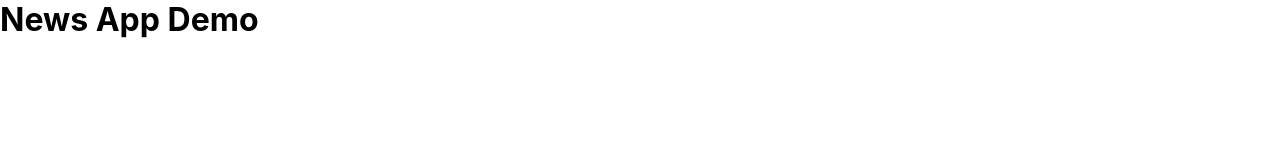
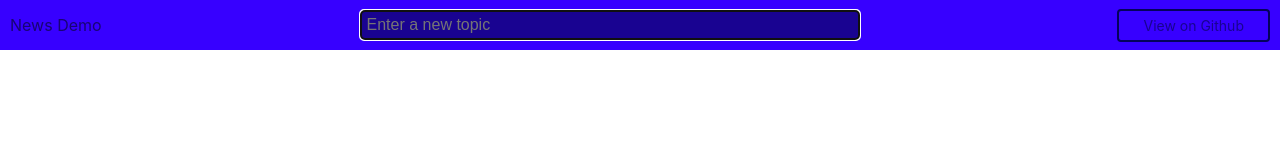
Before and after one commit to BublIk2005/newsApp, a plain HTML site: page index.html in a window 1280 px wide. Drawn offline with Linux system fonts and the light colour scheme.

Commit message:
some changes

```diff
--- a/assets/style.css
+++ b/assets/style.css
@@ -9,8 +9,8 @@ html {
 }
 
 :root {
-  --light-green: #00ff00;
-  --dark-green: #003b00;
+  --light-blue: #3700ff;
+  --dark-blue: #190391;
   --dark-grey: #777;
   --light-grey: #dadce0;
 }
@@ -29,8 +29,8 @@ a:hover {
 }
 
 a.button {
-  border: 2px solid #004400;
-  color: var(--dark-green);
+  border: 2px solid #04025c;
+  color: var(--dark-blue);
   border-radius: 4px;
   padding: 6px 24px;
   font-size: 14px;
@@ -39,8 +39,8 @@ a.button {
 
 a.button:hover {
   text-decoration: none;
-  background-color: var(--dark-green);
-  color: var(--light-green);
+  background-color: var(--dark-blue);
+  color: var(--light-blue);
 }
 
 header {
@@ -52,13 +52,13 @@ header {
   right: 0;
   display: flex;
   justify-content: space-between;
-  background-color: var(--light-green);
+  background-color: var(--light-blue);
   padding: 5px 10px;
   align-items: center;
 }
 
 .logo {
-  color: #002200;
+  color: #180474;
 }
 
 form {
@@ -70,8 +70,8 @@ form {
   height: 100%;
   border-radius: 4px;
   border-color: transparent;
-  background-color: var(--dark-green);
-  color: var(--light-green);
+  background-color: var(--dark-blue);
+  color: var(--light-blue);
   font-size: 16px;
   line-height: 1.4;
   padding-left: 5px;
@@ -122,7 +122,7 @@ form {
 
 .metadata {
   display: flex;
-  color: var(--dark-green);
+  color: var(--dark-blue);
   font-size: 14px;
 }
 
--- a/index.html
+++ b/index.html
@@ -8,6 +8,15 @@
   <link rel="stylesheet" href="/assets/style.css">
 </head>
 <body>
-  <h1>News App Demo</h1>
+  <main>
+    <header>
+      <a class="logo" href="/">News Demo</a>
+      <form action="/search" method="GET">
+        <input autofocus class="search-input" value=""
+        placeholder="Enter a new topic" type="search" name="q">
+      </form>
+      <a href ="https://github.com/BublIk2005/newsApp" class = "button github-button">View on Github</a>
+    </header>
+  </main>
 </body>
 </html>
```
Also changed, not shown: 1 other file.
